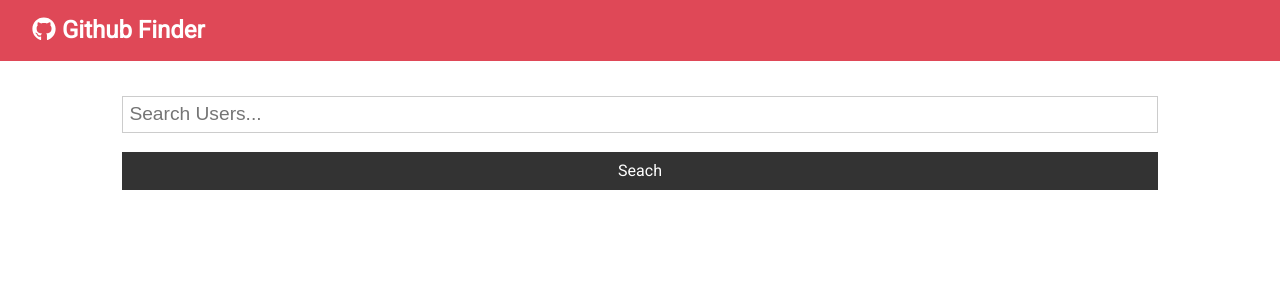
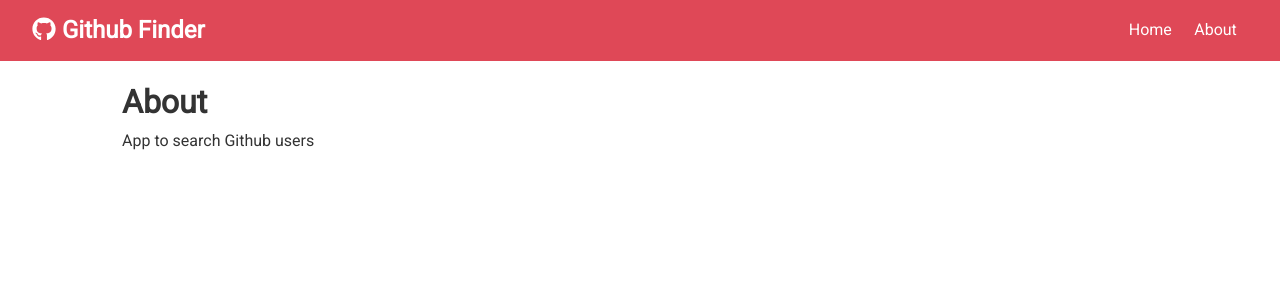
Before and after one commit to DavidMares22/github-fineder, a React (Create React App) app: page /about in a window 1280 px wide. Shown: the top 300 px of the page. Built offline with nearby package versions, Linux system fonts and the light colour scheme.

Commit message:
alert, Router

```diff
--- a/package.json
+++ b/package.json
@@ -13,6 +13,7 @@
     "axios": "^0.21.0",
     "react": "^17.0.1",
     "react-dom": "^17.0.1",
+    "react-router-dom": "^5.2.0",
     "react-scripts": "4.0.1",
     "web-vitals": "^0.2.4"
   },
--- a/src/App.js
+++ b/src/App.js
@@ -1,15 +1,19 @@
-import React, { Component } from 'react';
+import React, { Component, Fragment } from 'react';
+import { BrowserRouter as Router, Switch, Route } from 'react-router-dom';
 import './App.css';
-import Navbar from './components/layout/Navbar'
-import Users from './components/users/Users'
-import Search from './components/users/Search'
-import axios from 'axios'
+import Navbar from './components/layout/Navbar';
+import Users from './components/users/Users';
+import Search from './components/users/Search';
+import About from './components/pages/About';
+import axios from 'axios';
+import Alert from './components/layout/Alert';
 
 class App extends Component {
 
   state = {
     users: [],
-    loading: false
+    loading: false,
+    alert: null
   }
 
   // async componentDidMount() {
@@ -20,20 +24,43 @@ class App extends Component {
   //   console.log(res.data);
   // }
 
-  searchUsers = async (text) =>{
+  searchUsers = async (text) => {
+    this.setState({ loading: true });
     const res = await axios.get(`https://api.github.com/search/users?q=${text}&client_id=${process.env.REACT_APP_GITHUB_CLIENT_ID}&client_secret=${process.env.REACT_APP_GITHUB_CLIENT_SECRET}`);
-    this.setState({users:res.data.items, loading:false});
+    this.setState({ users: res.data.items, loading: false });
+  }
+
+  clearUsers = () => this.setState({ users: [], loading: false })
+
+  setAlert = (msg, type) => {
+    this.setState({ alert: { msg: msg, type: type } });
+    setTimeout(() => this.setState({ alert: null }), 5000)
   }
 
   render() {
     return (
-      <div className="App">
-        <Navbar title="Github Finder" />
-        <div className="container">
-          <Search searchUsers={this.searchUsers}/>
-          <Users loading={this.state.loading} users={this.state.users}/>
+      <Router>
+        <div className="App">
+          <Navbar title="Github Finder" />
+          <div className="container">
+            <Alert alert={this.state.alert} />
+            <Switch>
+              <Route exact path='/' render={props => (
+                <Fragment>
+                  <Search searchUsers={this.searchUsers}
+                    clearUsers={this.clearUsers}
+                    showClear={this.state.users.length > 0 ? true : false}
+                    setAlert={this.setAlert}
+                  />
+                  <Users loading={this.state.loading} users={this.state.users} />
+                </Fragment>
+              )} />
+              <Route exact path='/about' component={About}/>
+            </Switch>
+
+          </div>
         </div>
-      </div>
+      </Router>
     );
   }
 }
--- /dev/null
+++ b/src/components/layout/Alert.js
@@ -0,0 +1,15 @@
+import React from 'react';
+import { FontAwesomeIcon } from '@fortawesome/react-fontawesome'
+import { faInfoCircle } from '@fortawesome/free-solid-svg-icons'
+
+const Alert = ({alert}) => {
+    return (
+        alert !== null && (
+            <div className={`alert alert-${alert.type}`}>
+                <FontAwesomeIcon icon={faInfoCircle}/> {alert.msg}
+            </div>
+        )
+    )
+}
+
+export default Alert;
--- a/src/components/layout/Navbar.js
+++ b/src/components/layout/Navbar.js
@@ -1,7 +1,7 @@
 import React from 'react';
 import { FontAwesomeIcon } from '@fortawesome/react-fontawesome'
 import { faGithub } from '@fortawesome/free-brands-svg-icons'
-
+import {Link} from 'react-router-dom'
 
 
  const Navbar = (props) => {
@@ -11,6 +11,10 @@ import { faGithub } from '@fortawesome/free-brands-svg-icons'
                 <h1>
                 <FontAwesomeIcon icon={faGithub}/> {props.title}
                 </h1>
+                <ul>
+                    <li><Link to="/">Home</Link></li>
+                    <li><Link to="/about">About</Link></li>
+                </ul>
             </nav>
         );
 
--- /dev/null
+++ b/src/components/pages/About.js
@@ -0,0 +1,12 @@
+import React, {Fragment} from 'react';
+
+const About = () => {
+    return (
+        <Fragment>
+            <h1>About</h1>
+            <p>App to search Github users</p>
+        </Fragment>
+    );
+};
+
+export default About;
--- a/src/components/users/Search.js
+++ b/src/components/users/Search.js
@@ -9,8 +9,12 @@ class Search extends Component {
     }
     onSubmit = (e) =>{
         e.preventDefault();
-        this.props.searchUsers(this.state.text);
-        this.setState({text:''})
+        if(this.state.text === ''){
+            this.props.setAlert('Please enter something','light')
+        }else{
+            this.props.searchUsers(this.state.text);
+            this.setState({text:''})
+        }
     }
 
     render() {
@@ -20,6 +24,8 @@ class Search extends Component {
                     <input type="text" name="text" placeholder="Search Users..." value={this.state.text} onChange={this.onChange} />
                     <input type="submit" value="Seach" className="btn btn-dark btn-block" />
                 </form>
+                {this.props.showClear && <button className="btn btn-light btn-block" onClick={this.props.clearUsers}>Clear</button>}
+
             </div>
         );
     }
```
Also changed, not shown: 2 other files (tests, documents, lock files or other folders).
